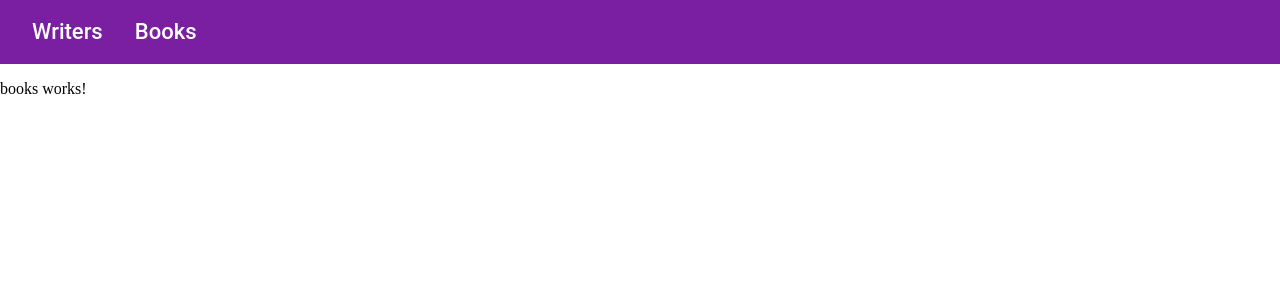
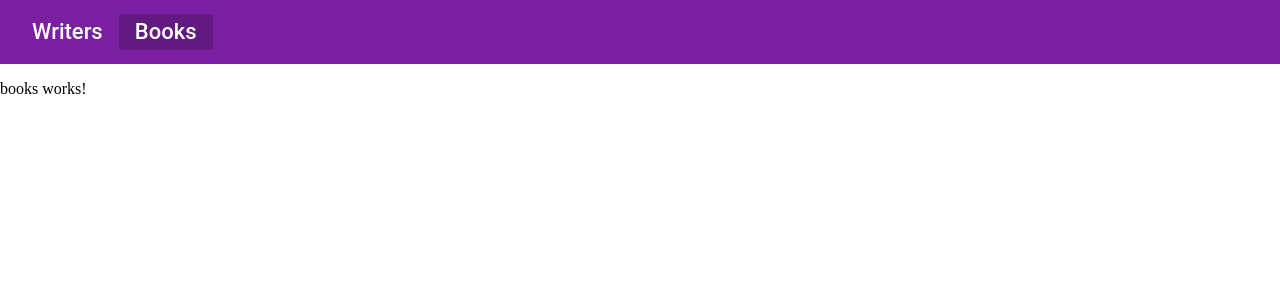
Before and after one commit to Blucbo/books-library, an Angular app: page /books in a window 1280 px wide. Shown: the top 300 px of the page. Built offline with nearby package versions, Linux system fonts and the light colour scheme.

Commit message:
Fix active link.

```diff
--- a/src/app/app.component.html
+++ b/src/app/app.component.html
@@ -1,7 +1,7 @@
 <mat-toolbar color="primary">
   <div class="button-row">
-    <a mat-button [routerLink]="['/writers']" class="nav-item">Writers</a>
-    <a mat-button [routerLink]="['/books']" class="nav-item">Books</a>
+    <a mat-button [routerLink]="['/writers']" routerLinkActive="active" class="nav-item">Writers</a>
+    <a mat-button [routerLink]="['/books']" routerLinkActive="active" class="nav-item">Books</a>
   </div>
 </mat-toolbar>
 <div>
--- a/src/app/app.component.scss
+++ b/src/app/app.component.scss
@@ -8,6 +8,6 @@
     font-size: 22px;
 }
 
-.mat-button:not([disabled]):focus {
+.active {
     background-color: rgba(0,0,0,.2);
 }
```
